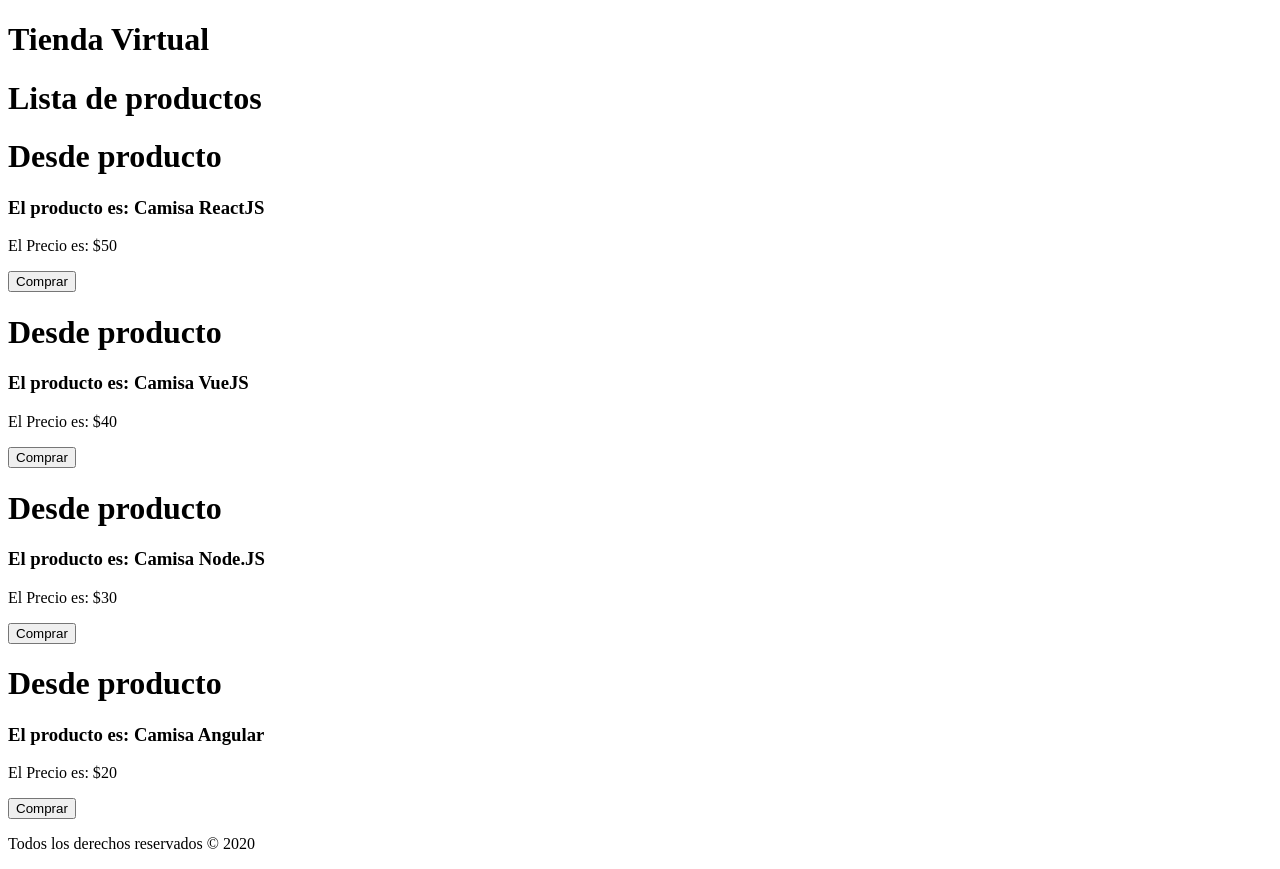
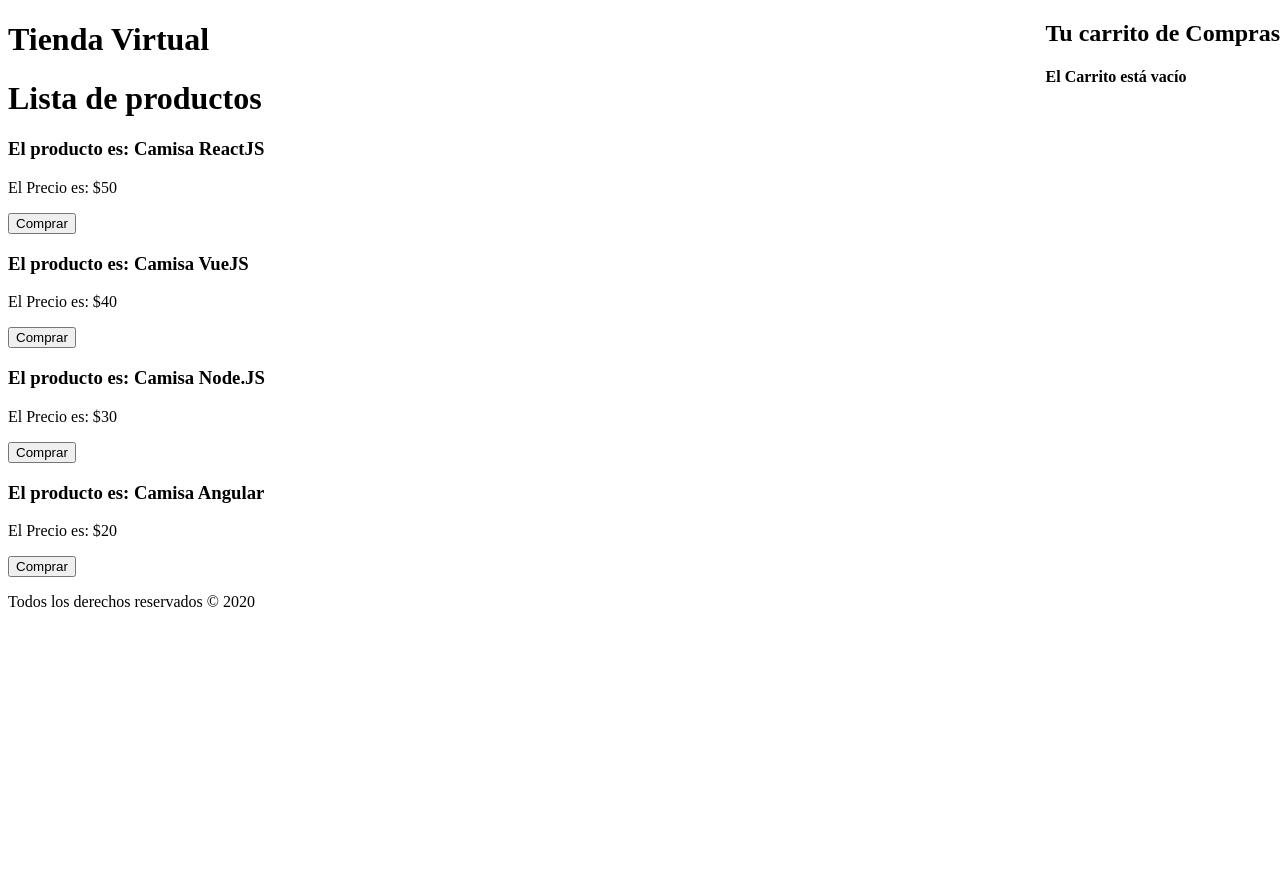
Before and after one commit to FranMolleda/Basicos-React, a React (Create React App) app: page / in a window 1280 px wide. After the commit the page ends 800 px from the top, so only its background shows below. Built offline with nearby package versions, Linux system fonts and the light colour scheme.

Commit message:
Añadidos elementos en el carrito

```diff
--- a/src/App.js
+++ b/src/App.js
@@ -2,6 +2,7 @@ import React, { Fragment, useState } from "react";
 import Header from "./components/Header";
 import Footer from "./components/Footer";
 import Producto from "./components/Producto";
+import Carrito from "./components/Carrito";
 
 function App() {
   //Crear listado de productos
@@ -33,6 +34,7 @@ function App() {
           />
         );
       })}
+      <Carrito carrito={carrito} />
       <Footer fecha={fecha} />
     </Fragment>
   );
--- /dev/null
+++ b/src/components/Carrito.js
@@ -0,0 +1,22 @@
+import React from "react";
+import "./carrito.css";
+import Producto from "./Producto";
+
+//En App.js pasamos como prop producto={producto}, al traernos aquí el componente <Producto/>, le decimos que la prop producto, aquí es {element} y así coge el mismo formato.
+//Si en lugar de traer el componente y sus props, lo quisiesemos hacer por nuestra cuenta, sería algo así como: Return(<h2>{element.nombre}</h2>)
+const Carrito = ({ carrito }) => {
+  return (
+    <div className="carrito">
+      <h2>Tu carrito de Compras</h2>
+      {carrito.length === 0 ? (
+        <h4>El Carrito está vacío</h4>
+      ) : (
+        carrito.map((element, id) => {
+          return <Producto key={id} producto={element} />;
+        })
+      )}
+    </div>
+  );
+};
+
+export default Carrito;
--- a/src/components/Producto.js
+++ b/src/components/Producto.js
@@ -13,7 +13,6 @@ const Producto = ({ producto, productos, carrito, setCarrito }) => {
 
   return (
     <>
-      <h1>Desde producto</h1>
       <h3>El producto es: {nombre}</h3>
       <p>El Precio es: ${precio}</p>
       <button type="button" onClick={() => seleccionarProducto(id)}>
--- /dev/null
+++ b/src/components/carrito.css
@@ -0,0 +1,6 @@
+.carrito {
+    position: fixed;
+    top: 0;
+    right: 0;
+    width: 400;
+}
```
